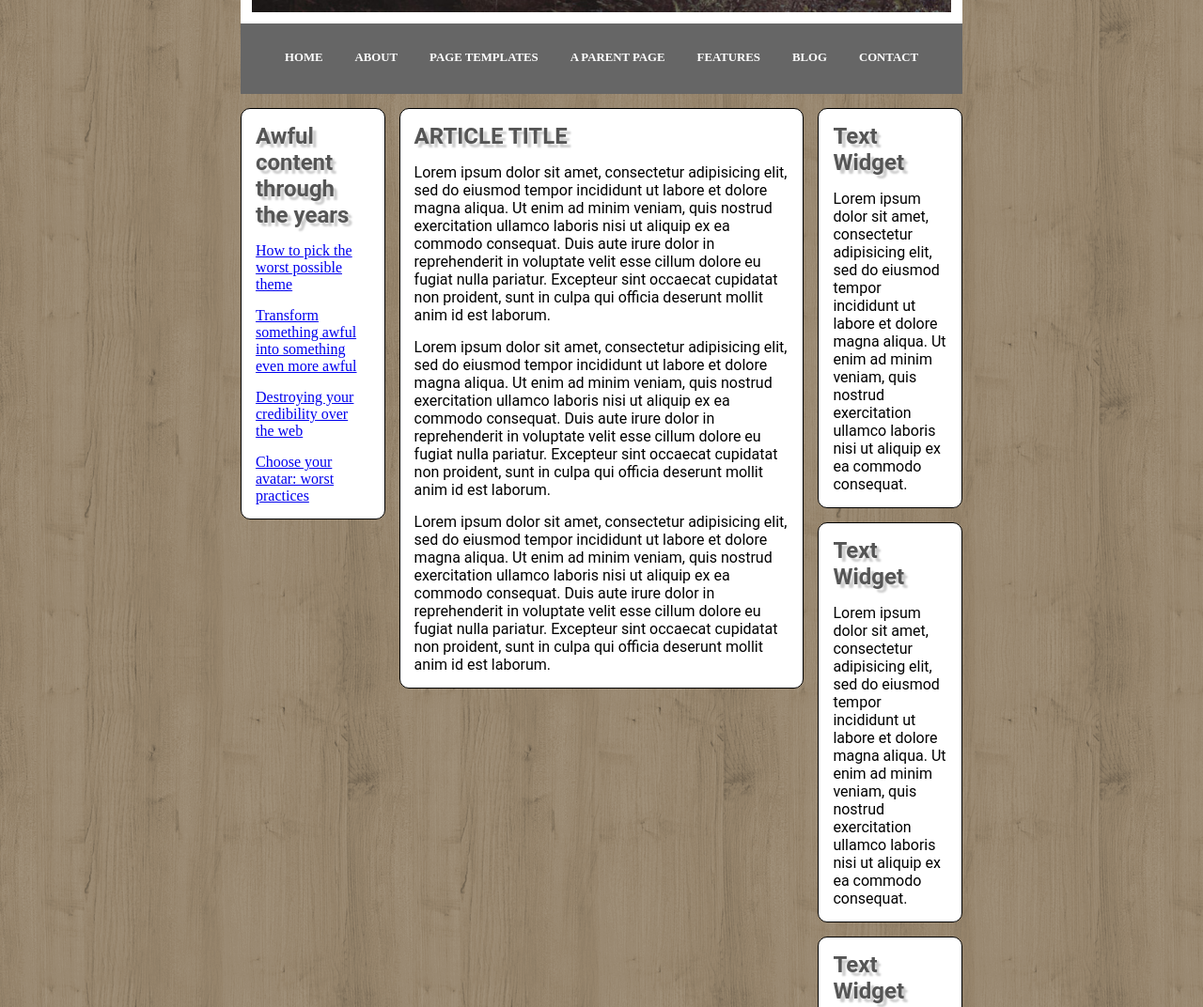
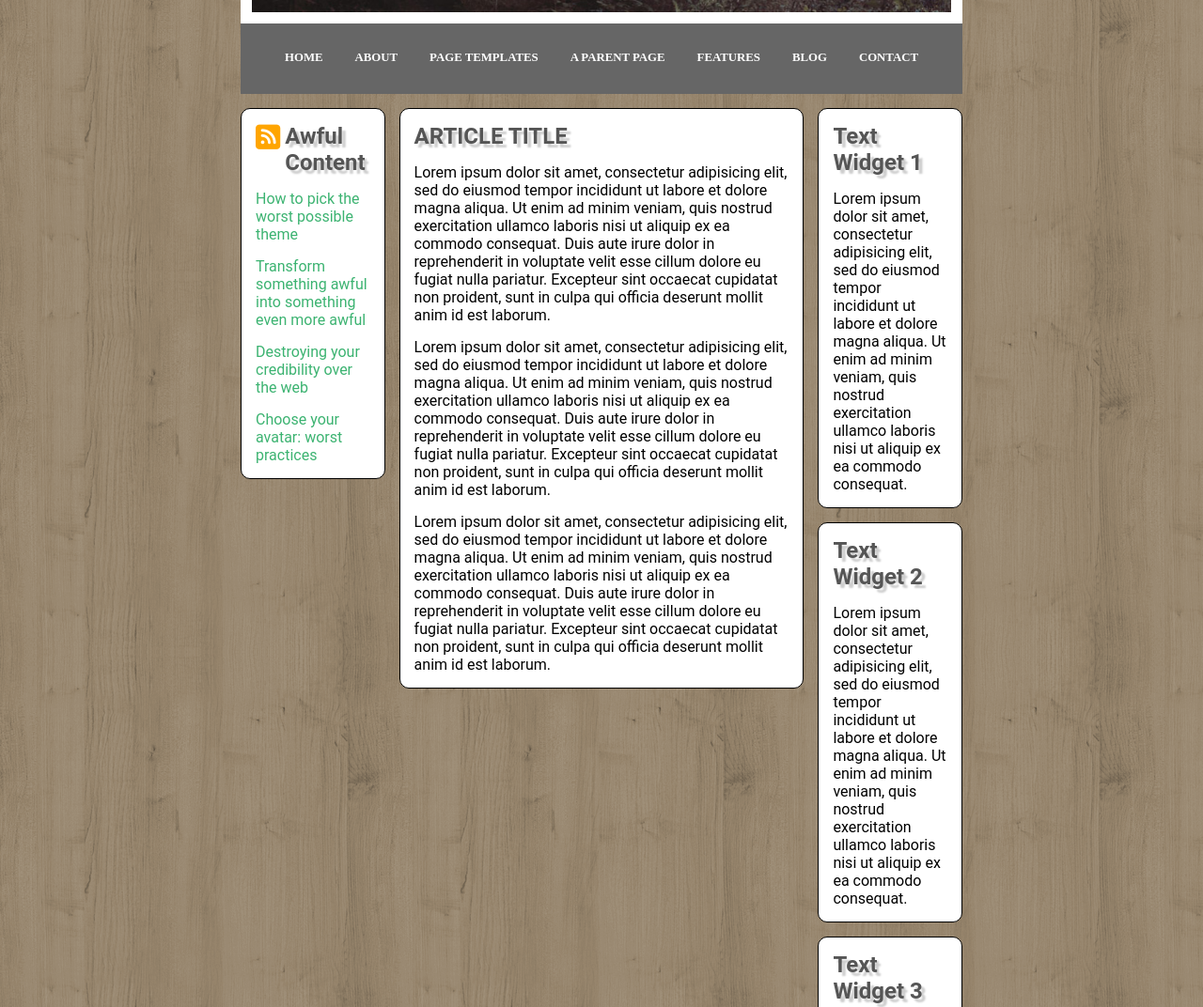
Before and after one commit to luigi-smilzo/htmlcss-struttura-wp, a plain HTML site: page index.html in a window 1280 px wide. Shown: the part 500-1572 px from the top of the page at 94% size. Drawn offline with Linux system fonts and the light colour scheme.

Commit message:
Main v.2

```diff
--- a/css/style.css
+++ b/css/style.css
@@ -86,7 +86,7 @@ body {
   border-color: white;
 }
 
-#main-wrap::after {
+.clearfix::after {
   content: '';
   display: table;
   clear: both;
@@ -156,6 +156,7 @@ body {
 .colonna .aside h2 {
   font-family: 'roboto';
   color: #555;
+  text-transform: capitalize;
   text-shadow: 4px 4px 2px #ccc;
 }
 
@@ -165,7 +166,26 @@ body {
 }
 
 .colonna .aside ul li {
+  font-family: 'roboto';
+  color: mediumseagreen;
   margin-top: 15px;
+}
+
+.colonna .aside ul li a:link {
+  text-decoration: none;
+  color: mediumseagreen;
+}
+
+.colonna .aside ul li a:visited {
+  text-decoration: none;
+  color: mediumseagreen;
+}
+
+.colonna .aside i {
+  font-size: 30px;
+  color: orange;
+  float: left;
+  padding-right: 5px;
 }
 
 /* Footer */
--- a/index.html
+++ b/index.html
@@ -44,12 +44,15 @@
       </div>
 
       <!-- Contenuto principale -->
-      <div id="main-wrap">
+      <div id="main-wrap" class="clearfix">
         <main>
           <!-- Colonna sinistra -->
           <div class="colonna">
             <aside class="aside">
-              <h2>Awful content through the years</h2>
+              <div id="aside-title" class="clearfix">
+                <i class="fas fa-rss-square"></i>
+                <h2>awful content</h2>
+              </div>
               <ul>
                 <li>
                   <a href="#">How to pick the worst possible theme</a>
@@ -79,16 +82,16 @@
 
           <!-- Colonna destra -->
           <div class="colonna">
-            <div class="box-right">
-              <h2>text widget</h2>
+            <div class="box-right 1">
+              <h2>text widget 1</h2>
               <p>Lorem ipsum dolor sit amet, consectetur adipisicing elit, sed do eiusmod tempor incididunt ut labore et dolore magna aliqua. Ut enim ad minim veniam, quis nostrud exercitation ullamco laboris nisi ut aliquip ex ea commodo consequat.</p>
             </div>
-            <div class="box-right">
-              <h2>text widget</h2>
+            <div class="box-right 2">
+              <h2>text widget 2</h2>
               <p>Lorem ipsum dolor sit amet, consectetur adipisicing elit, sed do eiusmod tempor incididunt ut labore et dolore magna aliqua. Ut enim ad minim veniam, quis nostrud exercitation ullamco laboris nisi ut aliquip ex ea commodo consequat.</p>
             </div>
-            <div class="box-right">
-              <h2>text widget</h2>
+            <div class="box-right 3">
+              <h2>text widget 3</h2>
               <p>Lorem ipsum dolor sit amet, consectetur adipisicing elit, sed do eiusmod tempor incididunt ut labore et dolore magna aliqua. Ut enim ad minim veniam, quis nostrud exercitation ullamco laboris nisi ut aliquip ex ea commodo consequat.</p>
             </div>
           </div>
```
